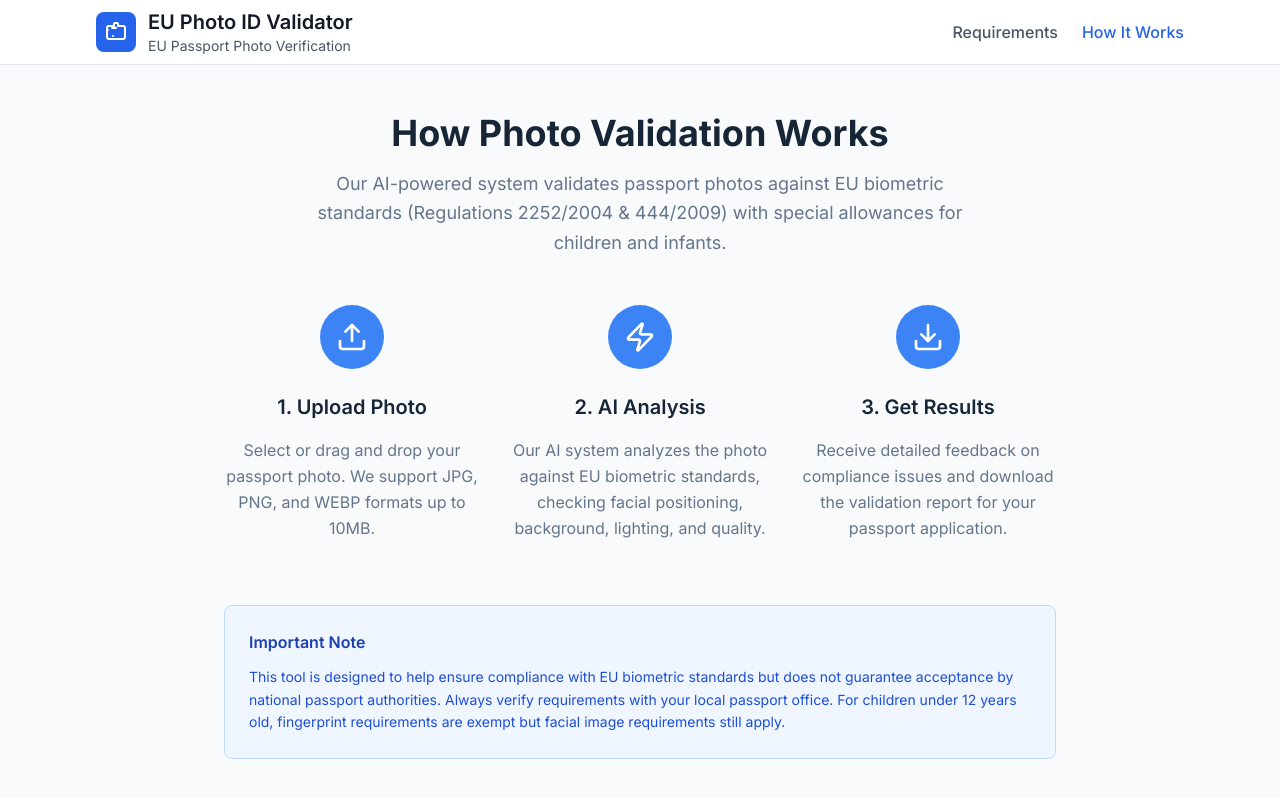
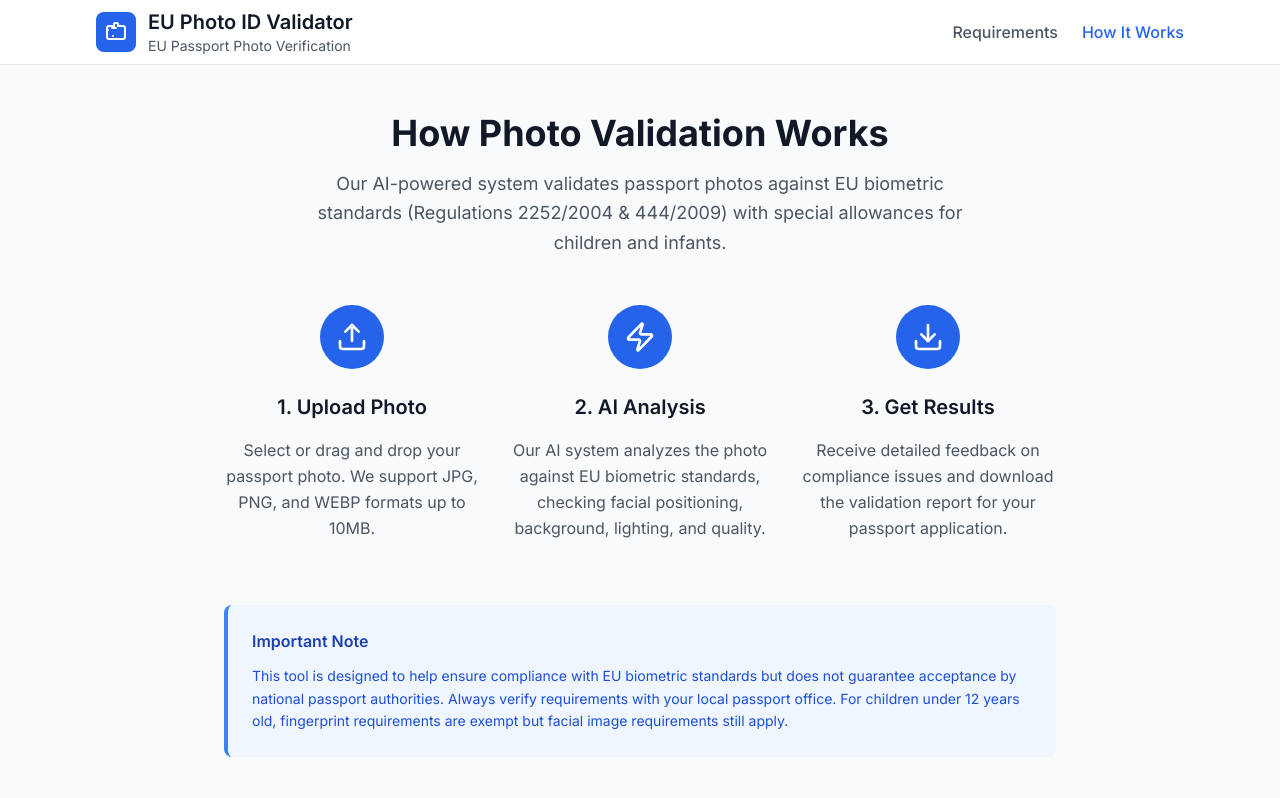
Before and after one commit to moistjuggernaut/Notary, a React (Vite) app: page /how-it-works in a window 1280 px wide. Shown: the top 798 px of the page. Built offline with nearby package versions, Linux system fonts and the light colour scheme.

Commit message:
improve UI design

```diff
--- a/src/components/photo-uploader/steps/ErrorStep.tsx
+++ b/src/components/photo-uploader/steps/ErrorStep.tsx
@@ -1,5 +1,6 @@
 import { XCircle, Upload } from "lucide-react";
 import { Button } from "@/components/ui/button";
+import { StepActions } from "@/components/ui/step-actions";
 import type { ValidationResult } from "@/types/validation";
 
 interface ErrorStepProps {
@@ -47,7 +48,7 @@ export default function ErrorStep({ result, onTryAgain }: ErrorStepProps) {
 
       {/* Recommendations */}
       {result.recommendations && result.recommendations.length > 0 && (
-        <div className="mb-8 p-5 bg-blue-50 border border-blue-200 rounded-lg">
+        <div className="mb-8 p-5 bg-blue-50 border-l-4 border-blue-500 rounded-lg">
           <h4 className="text-sm font-semibold text-blue-900 mb-2">Recommendations</h4>
           <ul className="space-y-1">
             {result.recommendations.map((recommendation, index) => (
@@ -61,16 +62,16 @@ export default function ErrorStep({ result, onTryAgain }: ErrorStepProps) {
       )}
 
       {/* Action Button */}
-      <div>
+      <StepActions>
         <Button
           onClick={onTryAgain}
           size="lg"
           className="w-full"
         >
-          <Upload className="w-4 h-4 mr-2" />
+          <Upload className="w-4 h-4" />
           Try Different Photo
         </Button>
-      </div>
+      </StepActions>
     </div>
   );
 }
--- a/src/components/ui/Stepper.tsx
+++ b/src/components/ui/Stepper.tsx
@@ -23,11 +23,11 @@ export default function Stepper({ steps, currentStep }: StepperProps) {
               {/* Step Circle */}
               <div className="flex flex-col items-center flex-1">
                 <div
-                  className={`w-8 h-8 rounded-full flex items-center justify-center border transition-all ${
+                  className={`w-8 h-8 rounded-full flex items-center justify-center border-2 transition-all ${
                     isCompleted
                       ? "bg-emerald-50 border-emerald-500 text-emerald-700"
                       : isCurrent
-                      ? "bg-blue-50 border-blue-500 text-blue-700"
+                      ? "bg-blue-50 border-blue-500 text-blue-700 ring-2 ring-blue-200"
                       : "bg-white border-gray-300 text-gray-400"
                   }`}
                 >
@@ -49,7 +49,7 @@ export default function Stepper({ steps, currentStep }: StepperProps) {
               {/* Connector Line */}
               {index < steps.length - 1 && (
                 <div
-                  className={`flex-1 h-px mt-4 transition-all ${
+                  className={`flex-1 h-0.5 mt-4 transition-all ${
                     isCompleted ? "bg-emerald-500" : "bg-gray-200"
                   }`}
                 />
--- a/src/pages/home.tsx
+++ b/src/pages/home.tsx
@@ -73,7 +73,7 @@ export default function Home() {
 
         {/* Quick Tips */}
         <PageSection>
-          <div className="bg-blue-50 border border-blue-200 rounded-lg p-6 text-center">
+          <div className="bg-blue-50 border-l-4 border-blue-500 rounded-lg p-6 text-center">
             <h3 className="text-lg font-semibold text-blue-900 mb-2">
               Need Help Getting Started?
             </h3>
@@ -85,7 +85,7 @@ export default function Home() {
                 <Link
                   href="/requirements"
                 >
-                  <FileText className="w-4 h-4 mr-2" />
+                  <FileText className="w-4 h-4" />
                   View Requirements
                 </Link>
               </Button>
@@ -93,7 +93,7 @@ export default function Home() {
                 <Link
                   href="/how-it-works"
                 >
-                  <HelpCircle className="w-4 h-4 mr-2" />
+                  <HelpCircle className="w-4 h-4" />
                   How It Works
                 </Link>
               </Button>
--- a/src/pages/how-it-works.tsx
+++ b/src/pages/how-it-works.tsx
@@ -8,10 +8,10 @@ export default function HowItWorks() {
 
       <main className="max-w-4xl mx-auto px-4 sm:px-6 lg:px-8 py-8 sm:py-12">
         <div className="text-center mb-12">
-          <h2 className="text-3xl sm:text-4xl font-bold text-dark-slate mb-4">
+          <h2 className="text-3xl sm:text-4xl font-bold text-gray-900 mb-4">
             How Photo Validation Works
           </h2>
-          <p className="text-lg text-slate-grey max-w-2xl mx-auto leading-relaxed">
+          <p className="text-lg text-gray-600 max-w-2xl mx-auto leading-relaxed">
             Our AI-powered system validates passport photos against EU biometric standards
             (Regulations 2252/2004 & 444/2009) with special allowances for children and infants.
           </p>
@@ -19,31 +19,31 @@ export default function HowItWorks() {
 
         <div className="grid gap-8 md:grid-cols-3 mb-16">
           <div className="text-center">
-            <div className="flex items-center justify-center w-16 h-16 bg-official-blue rounded-full mx-auto mb-6">
+            <div className="flex items-center justify-center w-16 h-16 bg-blue-600 rounded-full mx-auto mb-6">
               <Upload className="w-8 h-8 text-white" />
             </div>
-            <h3 className="text-xl font-semibold text-dark-slate mb-4">1. Upload Photo</h3>
-            <p className="text-slate-grey leading-relaxed">
+            <h3 className="text-xl font-semibold text-gray-900 mb-4">1. Upload Photo</h3>
+            <p className="text-gray-600 leading-relaxed">
               Select or drag and drop your passport photo. We support JPG, PNG, and WEBP formats up to 10MB.
             </p>
           </div>
 
           <div className="text-center">
-            <div className="flex items-center justify-center w-16 h-16 bg-official-blue rounded-full mx-auto mb-6">
+            <div className="flex items-center justify-center w-16 h-16 bg-blue-600 rounded-full mx-auto mb-6">
               <Zap className="w-8 h-8 text-white" />
             </div>
-            <h3 className="text-xl font-semibold text-dark-slate mb-4">2. AI Analysis</h3>
-            <p className="text-slate-grey leading-relaxed">
+            <h3 className="text-xl font-semibold text-gray-900 mb-4">2. AI Analysis</h3>
+            <p className="text-gray-600 leading-relaxed">
               Our AI system analyzes the photo against EU biometric standards, checking facial positioning, background, lighting, and quality.
             </p>
           </div>
 
           <div className="text-center">
-            <div className="flex items-center justify-center w-16 h-16 bg-official-blue rounded-full mx-auto mb-6">
+            <div className="flex items-center justify-center w-16 h-16 bg-blue-600 rounded-full mx-auto mb-6">
               <Download className="w-8 h-8 text-white" />
             </div>
-            <h3 className="text-xl font-semibold text-dark-slate mb-4">3. Get Results</h3>
-            <p className="text-slate-grey leading-relaxed">
+            <h3 className="text-xl font-semibold text-gray-900 mb-4">3. Get Results</h3>
+            <p className="text-gray-600 leading-relaxed">
               Receive detailed feedback on compliance issues and download the validation report for your passport application.
             </p>
           </div>
@@ -51,7 +51,7 @@ export default function HowItWorks() {
 
 
 
-        <div className="bg-blue-50 border border-blue-200 rounded-lg p-6">
+        <div className="bg-blue-50 border-l-4 border-blue-500 rounded-lg p-6">
           <h3 className="font-semibold text-blue-800 mb-3">Important Note</h3>
           <p className="text-blue-700 text-sm leading-relaxed">
             This tool is designed to help ensure compliance with EU biometric standards but does not guarantee acceptance
--- a/src/pages/requirements.tsx
+++ b/src/pages/requirements.tsx
@@ -2,6 +2,7 @@ import Header from "@/components/header";
 import EURequirements from "@/components/eu-requirements";
 import { Link } from "wouter";
 import { ArrowLeft } from "lucide-react";
+import { Button } from "@/components/ui/button";
 
 export default function Requirements() {
   return (
@@ -42,12 +43,11 @@ export default function Requirements() {
             Now that you understand the EU requirements, upload your photo
             to check compliance with European biometric passport standards.
           </p>
-          <Link
-            href="/"
-            className="inline-flex items-center px-4 py-2 bg-green-600 text-white rounded-lg hover:bg-green-700 transition-colors"
-          >
-            Start Photo Validation
-          </Link>
+          <Button asChild>
+            <Link href="/">
+              Start Photo Validation
+            </Link>
+          </Button>
         </div>
       </main>
     </div>
```
Also changed, not shown: src/components/photo-uploader/steps/SuccessStep.tsx (+8 -7 lines).
